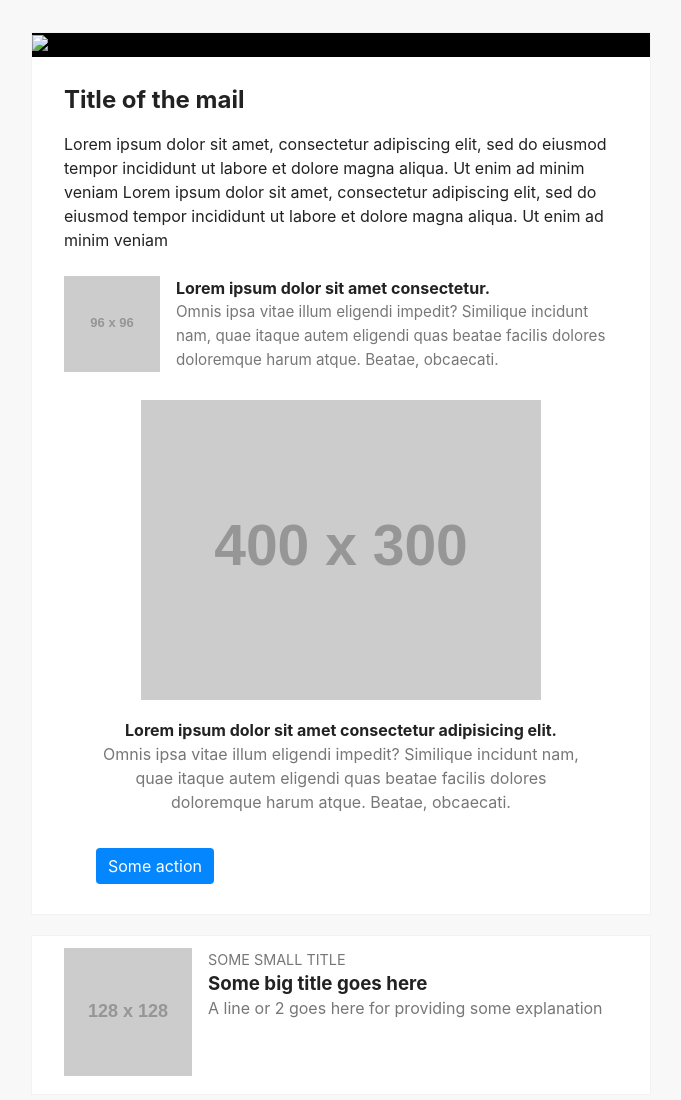
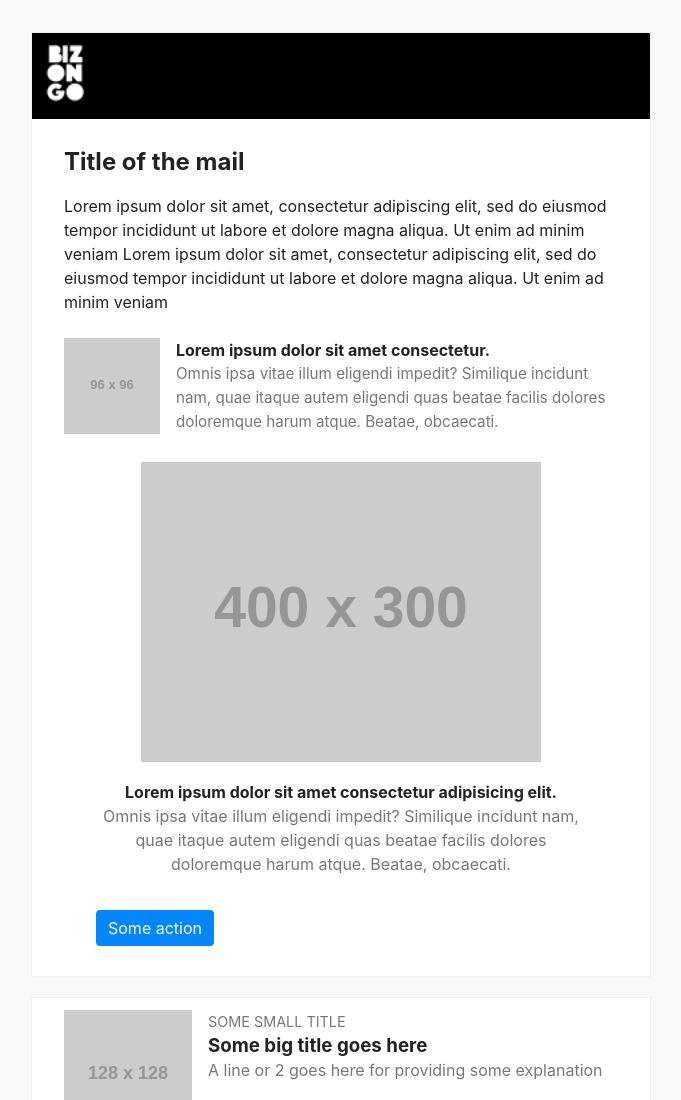
Before and after one commit to abbasdawoodbiz/mailadin, a website: page marketing.html in a window 1280 px wide. Shown: the top 1100 px of the page, without its empty margins (299-980 px from the left). Drawn offline with Linux system fonts and the light colour scheme; placeholder pictures from the web are drawn by us.

Commit message:
Fixes image ref

```diff
--- a/marketing.html
+++ b/marketing.html
@@ -82,8 +82,8 @@
                 </tr>
                 <tr style="background-color: black;">
                     <td>
-                        <img src="images/bizongo_logo.png"
-                            srcset="images/bizongo_logo.png 1x, images/bizongo_logo@2x.png 2x, images/bizongo_logo@3x.png 3x"
+                        <img src="images/bizongo_email_logo.png"
+                            srcset="images/bizongo_email_logo.png 1x, images/bizongo_email_logo@2x.png 2x, images/bizongo_email_logo@3x.png 3x"
                             height="80">
                     </td>
                     <td width="90%"></td>
```
Also changed, not shown: internal.html (+2 -2 lines), transactional.html (+2 -2 lines).
